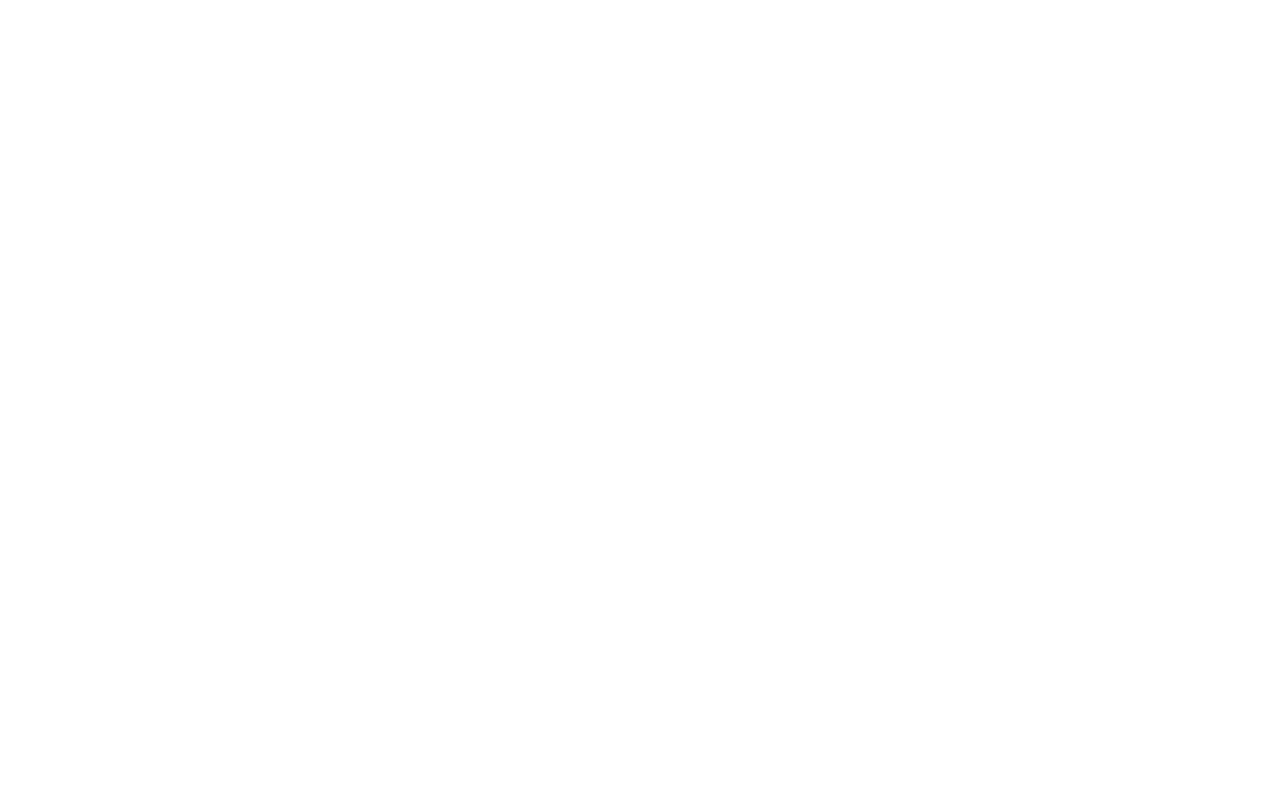
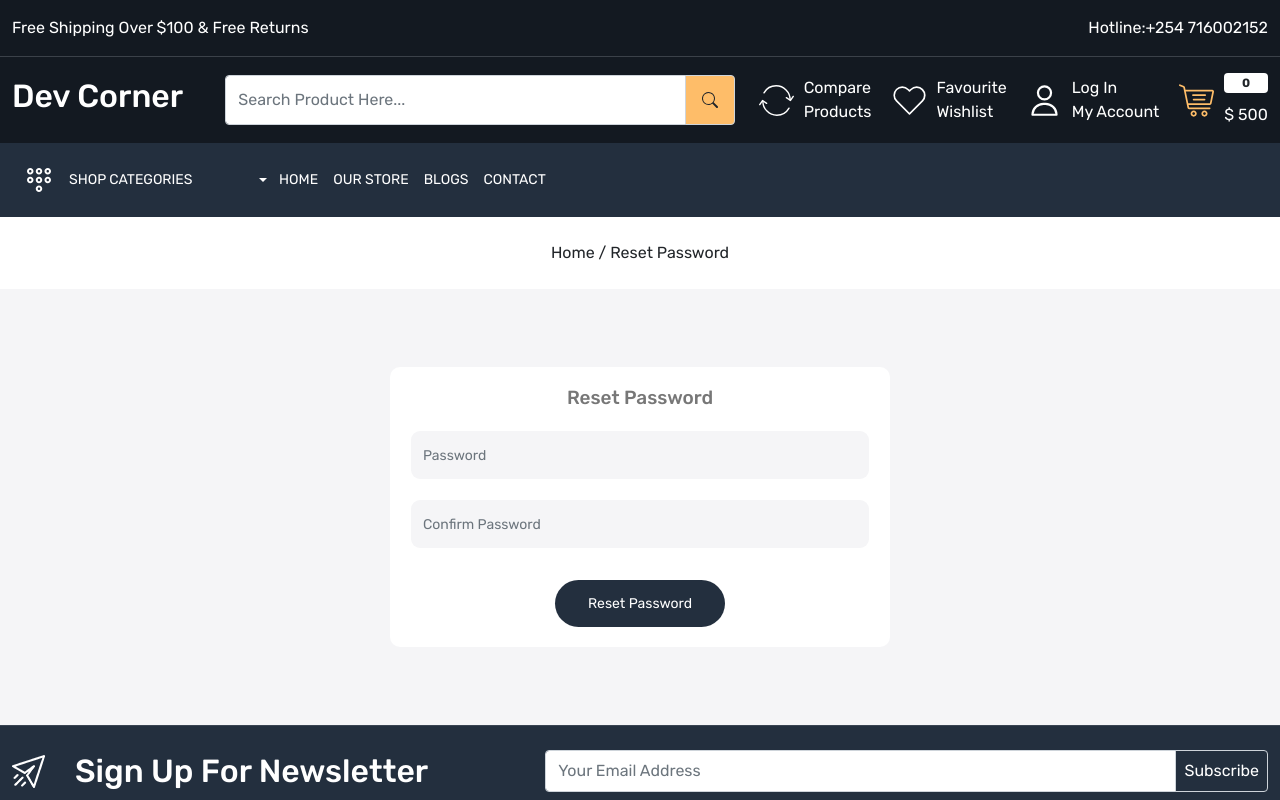
Before and after one commit to Michael-Njoroge/E-Commerce-Frontend, a React (Create React App) app: page /reset-password in a window 1280 px wide. Before the commit this address had no page. Shown: the top 800 px of the page. Built offline with nearby package versions, Linux system fonts and the light colour scheme.

Commit message:
complete reset password page

```diff
--- a/src/App.js
+++ b/src/App.js
@@ -12,6 +12,7 @@
 import Login from "./pages/Login";
 import Signup from "./pages/Signup";
 import ForgotPassword from "./pages/ForgotPassword";
+import ResetPassword from "./pages/ResetPassword";
 
 function App() {
   return (
@@ -29,6 +30,7 @@
             <Route path="login" element={<Login />} />
             <Route path="signup" element={<Signup />} />
             <Route path="forgot-password" element={<ForgotPassword />} />
+            <Route path="reset-password" element={<ResetPassword />} />
           </Route>
         </Routes>
       </BrowserRouter>
--- a/src/components/Header.js
+++ b/src/components/Header.js
@@ -47,7 +47,7 @@
               </div>
             </div>
             <div className="col-5">
-              <div className="header-upper-links d-flex align-items-center justify-content-between gap-15">
+              <div className="header-upper-links d-flex align-items-center justify-content-between">
                 <div>
                   <Link
                     to="/compare-products"
--- a/src/pages/ResetPassword.js
+++ b/src/pages/ResetPassword.js
@@ -1 +1,54 @@
-ResetPassword.js;
+import React from "react";
+import BreadCrumb from "../components/BreadCrumb";
+import Meta from "../components/Meta";
+import { Link } from "react-router-dom";
+
+const ResetPassword = () => {
+  return (
+    <>
+      <Meta title="E-Commerce | Reset Password" />
+      <BreadCrumb title="Reset Password" />
+
+      <div className="login-wrapper home-wrapper-2 py-5">
+        <div className="container-xxl">
+          <div className="row">
+            <div className="col-12">
+              <div className="auth-card">
+                <h3 className="text-center mb-3">Reset Password</h3>
+                <form action="" className="d-flex flex-column gap-15">
+                  <div className="mt-1">
+                    <input
+                      type="password"
+                      className="form-control"
+                      name="password"
+                      placeholder="Password"
+                      id=""
+                    />
+                  </div>
+                  <div className="mt-1">
+                    <input
+                      type="password"
+                      className="form-control"
+                      name="confirmpassword"
+                      placeholder="Confirm Password"
+                      id=""
+                    />
+                  </div>
+                  <div>
+                    <div className="mt-3 d-flex justify-content-center gap-15 align-items-center">
+                      <button className="button border-0">
+                        Reset Password
+                      </button>
+                    </div>
+                  </div>
+                </form>
+              </div>
+            </div>
+          </div>
+        </div>
+      </div>
+    </>
+  );
+};
+
+export default ResetPassword;
--- a/src/pages/Signup.js
+++ b/src/pages/Signup.js
@@ -10,6 +10,7 @@
       <BreadCrumb title="Signup" />
 
       <div className="login-wrapper home-wrapper-2 py-5">
+        <div className="container-xxl">
           <div className="row">
             <div className="col-12">
               <div className="auth-card">
@@ -53,10 +54,13 @@
                   </div>
                   <div>
                     <div className="mt-3 d-flex justify-content-center gap-15 align-items-center">
-                    <button className="button border-0">Create Account</button>
+                      <button className="button border-0">
+                        Create Account
+                      </button>
                     </div>
                   </div>
                 </form>
+              </div>
             </div>
           </div>
         </div>
```
Lines whose indentation alone changed are shown as unchanged.
